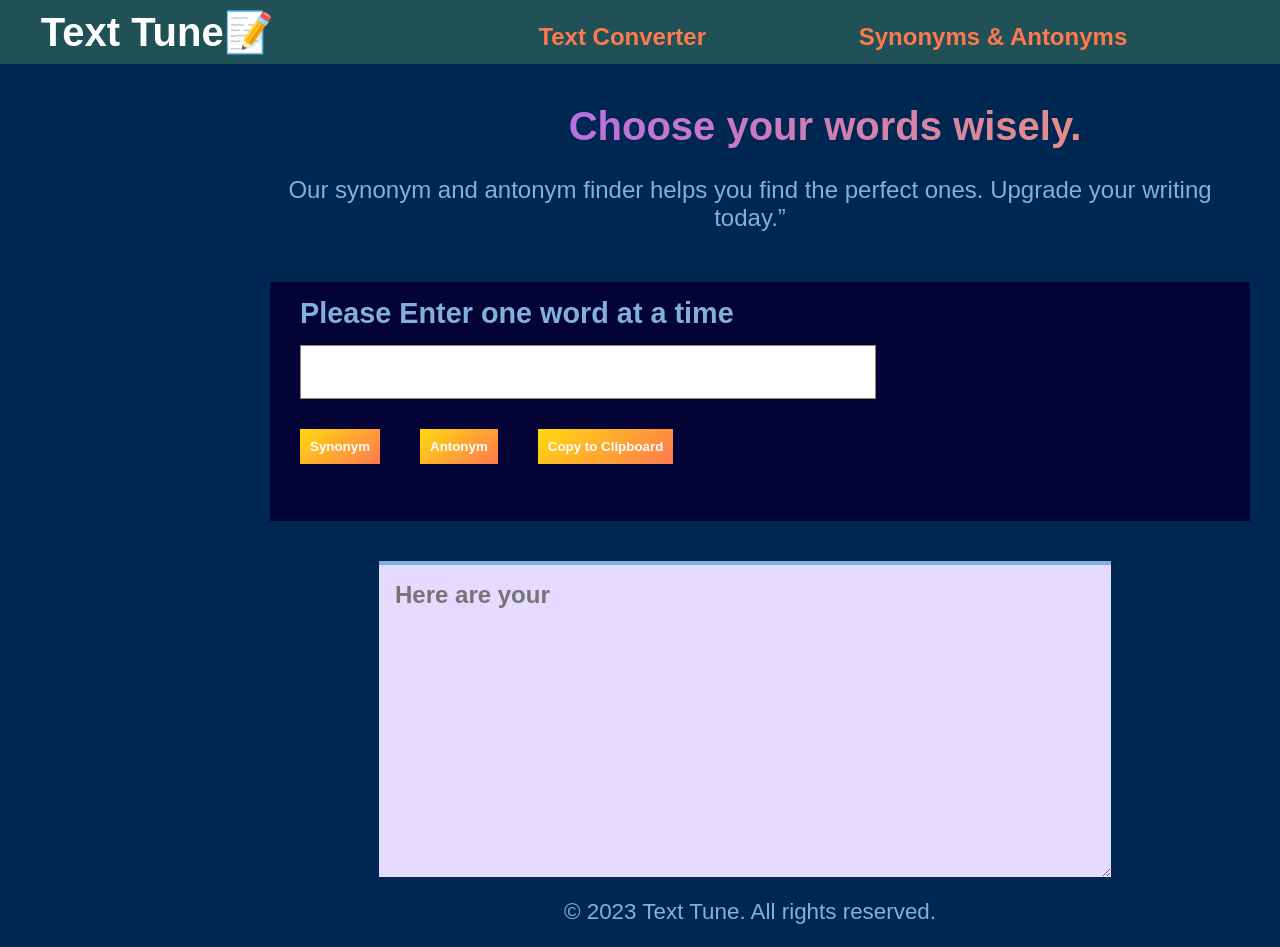
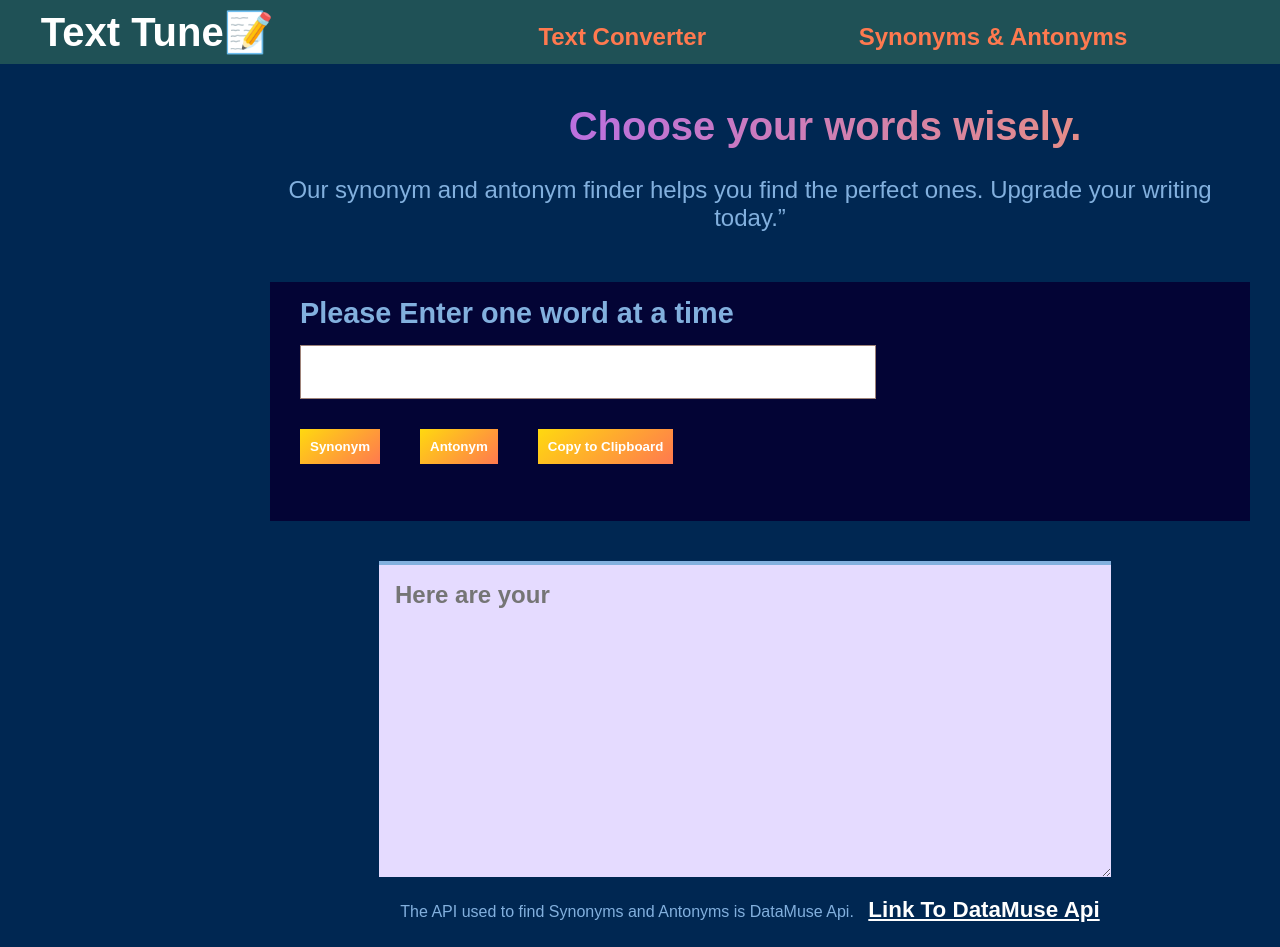
Before and after one commit to nelsonuprety1/text-tune, a React (Create React App) app: page /similar in a window 1280 px wide. Shown: the top 947 px of the page. Built offline with nearby package versions, Linux system fonts and the light colour scheme; a web font is replaced by a local one.

Commit message:
editing functionality

```diff
--- a/src/components/Similar/Similar.js
+++ b/src/components/Similar/Similar.js
@@ -1,4 +1,4 @@
-import React, { useState } from 'react';
+import React, { useState, useRef, useEffect } from 'react';
 import axios from 'axios';
 import Footer from '../Footer/Footer';
 import './similar.css';
@@ -6,7 +6,23 @@ import './similar.css';
 const Similar = () => {
   const [words, setWords] = useState('');
   const [error, setError] = useState(null);
+
+  // this holds the type of search performed
   const [type, setType] = useState('');
+
+  /*
+  used to reference the input element and focus it when the
+  component is first mounted.
+  The useEffect hook is used to focus the input element
+  on the initial render of the component.
+
+  */
+  // const textRef = useRef(null);
+
+  // useEffect(() => {
+  //   // focusing the input element on the initial render of the component
+  //   textRef.current.focus();
+  // }, []);
 
   /*
 Not using useEffect because fetching data
@@ -24,35 +40,93 @@ We are fetching data in response to user interaction.
   // }, []);
 
   // for synonym
-  const getSynonym = () => {
-    const word = document.getElementById('similarity').value;
-    axios
-      .get(`https://api.datamuse.com/words?rel_syn=${word}`)
-      .then(res => {
+  // const getSynonym = () => {
+  //   const inputWord = document.getElementById('similarity').value;
+  //   if (inputWord !== '') {
+  //     axios
+  //       //Data Muse Api
+  //       .get(`https://api.datamuse.com/words?rel_syn=${inputWord}`)
+  //       .then(res => {
+  //         // res data returns array of objects
+  //         const synonymWords = res.data
+
+  //           /*
+  //         using map to transform each object into a string and a dash is added before
+  //         the word that is returned by api
+  //         */
+  //           .map(word => `- ${word.word}`)
+  //           /*
+  //           using join to join all the strings into a single string
+  //           with line breaks
+  //           \n creates a new line for the upcoming text.
+  //           */
+  //           .join('\n');
+
+  //         // checking if the given word is present in api or not
+  //         if (synonymWords === '') {
+  //           setWords(`Sorry, we couldn't find any synonyms for ${inputWord} `);
+  //           setType('');
+  //         } else {
+  //           setWords(`Here are your synonyms:\n${synonymWords}`);
+  //           setType('synonyms');
+  //         }
+  //       })
+  //       .catch(error => setError(error));
+  //   } else {
+  //     setWords('Please enter a word');
+  //   }
+  // };
+
+  const getSynonym = async () => {
+    const inputWord = document.getElementById('similarity').value;
+    if (inputWord.trim()) {
+      try {
+        const res = await axios.get(
+          `https://api.datamuse.com/words?rel_syn=${inputWord}`
+        );
         const synonymWords = res.data.map(word => `- ${word.word}`).join('\n');
-        setWords(`Here are your synonyms:\n${synonymWords}`);
-        setType('synonyms');
-      })
-      .catch(error => setError(error));
+        if (synonymWords) {
+          setWords(`Here are your synonyms:\n${synonymWords}`);
+          setType('synonyms');
+        } else {
+          setWords(`Sorry, we couldn't find any synonyms for ${inputWord}`);
+          setType('');
+        }
+      } catch (error) {
+        setError(error);
+      }
+    } else {
+      setWords('Please enter a word');
+      setType('');
+    }
   };
 
   // for antonym
-  const getAntonym = () => {
-    const word = document.getElementById('similarity').value;
-    axios
-      .get(`https://api.datamuse.com/words?rel_ant=${word}`)
-      .then(res => {
+  const getAntonym = async () => {
+    const inputWord = document.getElementById('similarity').value;
+    if (inputWord.trim()) {
+      try {
+        const res = await axios.get(
+          `https://api.datamuse.com/words?rel_ant=${inputWord}`
+        );
         const antonymWords = res.data.map(word => `- ${word.word}`).join('\n');
-        setWords(`Here are your antonyms:\n${antonymWords}`);
-        setType('antonyms');
-      })
-      .catch(error => setError(error));
+        if (antonymWords) {
+          setWords(`Here are your antonyms:\n${antonymWords}`);
+          setType('antonyms');
+        } else {
+          setWords(`Sorry, we couldn't find any antonyms for ${inputWord}`);
+          setType('');
+        }
+      } catch (error) {
+        setError(error);
+      }
+    } else {
+      setWords('Please enter a word');
+      setType('');
+    }
   };
 
-  if (error) {
-    return <div>Oops! An error occurred: {error.message}</div>;
-  }
-
+  // Copying the synonyms or antonyms to clipboard using the navigator api provided by js
   const copyToClipboard = () => {
     const textToCopy = document.getElementById('similarbox').value;
     navigator.clipboard.writeText(textToCopy);
@@ -68,7 +142,7 @@ We are fetching data in response to user interaction.
       </p>
       <div className="content-box">
         <label htmlFor="similarity">Please Enter one word at a time</label>
-        <input id="similarity" type="text"></input>
+        <input id="similarity" type="text" autoFocus></input>
         <div className="buttons">
           <button className="btns" onClick={getSynonym}>
             Synonym
@@ -90,6 +164,18 @@ We are fetching data in response to user interaction.
           placeholder={`Here are your ${type}`}
         ></textarea>
       </div>
+      <div className="thanks">
+        <p>
+          The API used to find Synonyms and Antonyms is DataMuse Api.{' '}
+          <a
+            href="https://www.datamuse.com/api/"
+            target="_blank"
+            rel="noreferrer"
+          >
+            Link To DataMuse Api
+          </a>
+        </p>
+      </div>
       <Footer />
     </div>
   );
--- a/src/components/Similar/similar.css
+++ b/src/components/Similar/similar.css
@@ -90,6 +90,18 @@ label {
     background-color: #e5dbff;
 }
 
+.thanks p {
+    color: var(--content-color);
+    text-align: center;
+}
+
+.thanks p a {
+    color: var(--color-white);
+    font-weight: 700;
+    font-size: 1.4rem;
+    margin-left: 10px;
+}
+
 @media screen and (min-width:768px) {
     .similar-content {
         width: 100%;
```
